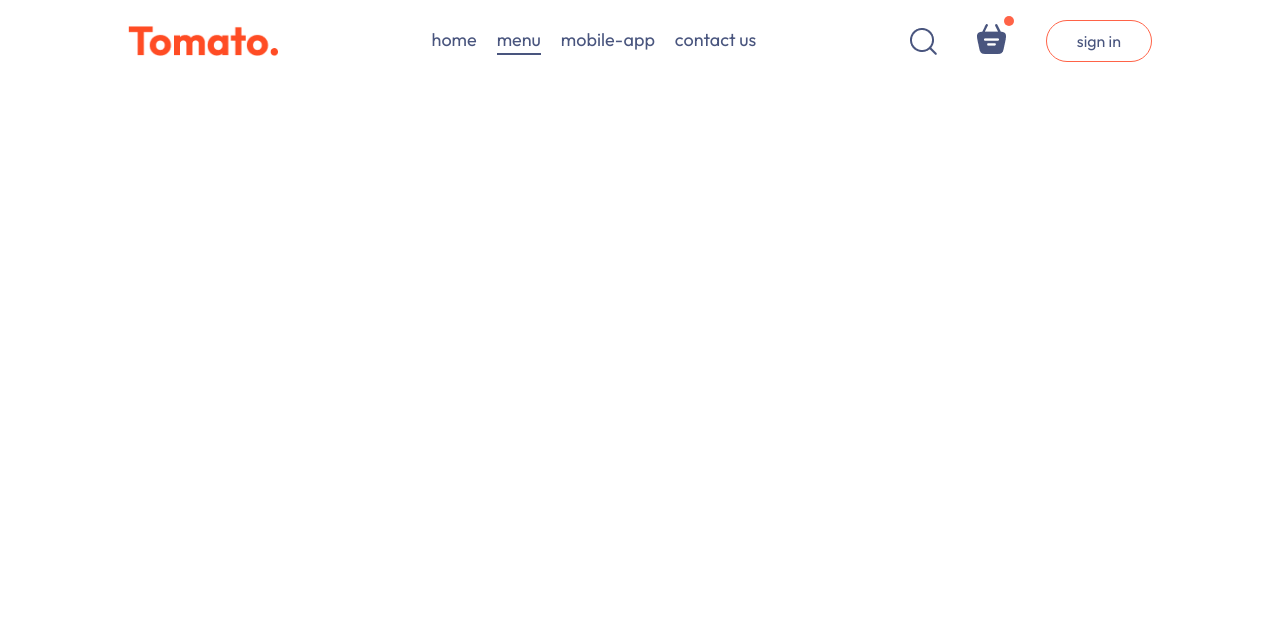
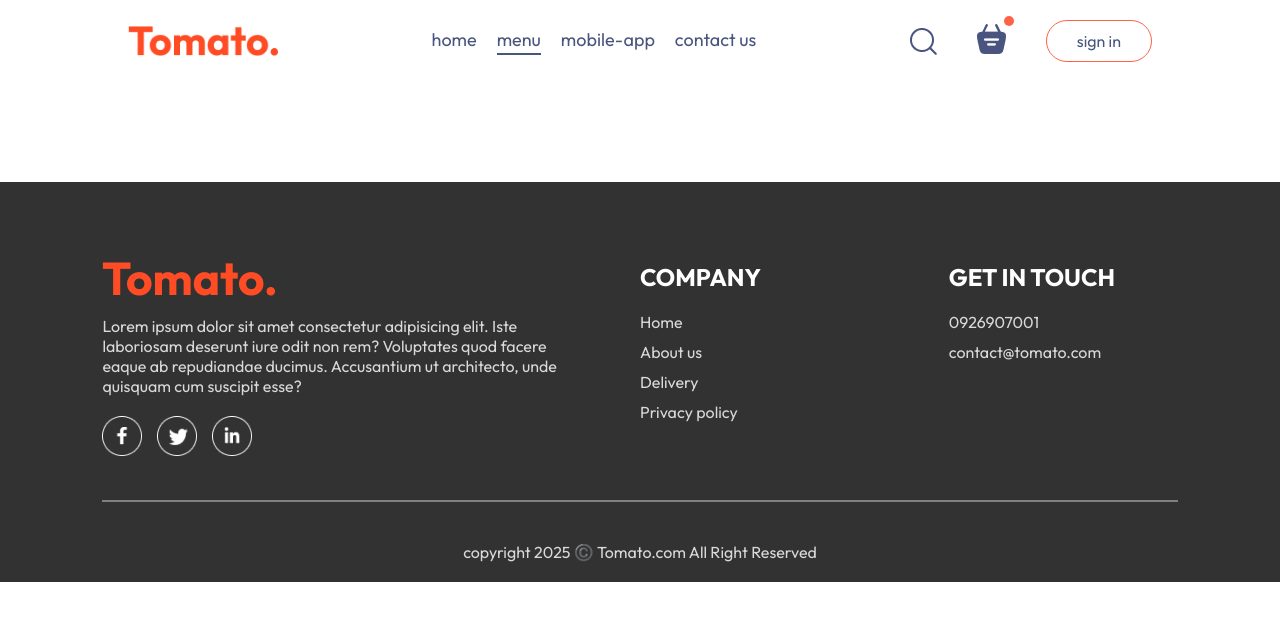
Before and after one commit to Arifeta/food-delivery, a React (Vite) app in the folder frontend/: page /order in a window 1280 px wide. Shown: the top 620 px of the page. Built offline with nearby package versions, Linux system fonts and the light colour scheme; the HTML template or start-up script is replaced by a standard one.

Commit message:
footer is added

```diff
--- a/frontend/src/App.jsx
+++ b/frontend/src/App.jsx
@@ -5,10 +5,13 @@
 import Home from './Pages/Home/Home'
 import Cart from './Pages/Cart/Cart'
 import PlaceOrder from './Pages/PlaceOrder/PlaceOrder'
+import Footer from './Components/Footer/Footer';
 
 
 const App = () => {
   return (
+    <>
+
     <div className="app">
       <Navbar />
       <Routes>
@@ -17,6 +20,9 @@
         <Route path='/order' element={<PlaceOrder/ >}/>
       </Routes>
     </div>
+    <Footer/>
+
+    </>
   );
 };
 
--- /dev/null
+++ b/frontend/src/Components/Footer/Footer.css
@@ -0,0 +1,45 @@
+.footer{
+    color: #d9d9d9;
+    background-color: #323232;
+    display: flex;
+    flex-direction: column;
+    align-items: center;
+    gap: 20px;
+    padding: 20px 8vw;
+    padding-top: 80px;
+    margin-top: 100px;
+}
+.footer-content{
+    width: 100%;
+    display: grid;
+    grid-template-columns: 2fr 1fr 1fr;
+    gap: 80px;
+}
+
+.footer-content-left, .footer-content-right, .footer-content-center{
+    display: flex;
+    flex-direction: column;
+    align-items: start;
+    gap: 20px;
+}
+.footer-content-left li, .footer-content-right li, .footer-content-center li{
+    list-style: none;
+    margin-bottom: 10px;
+    cursor: pointer;
+}
+.footer-content-right h2, .footer-content-center h2{
+    color: white;
+}
+
+.footer-social-icons img{
+    width: 40px;
+    margin-right: 15px;
+}
+
+.footer hr{
+    width: 100%;
+    height: 2px;
+    margin: 20px 0px;
+    background-color: grey;
+    border: none;
+}
--- /dev/null
+++ b/frontend/src/Components/Footer/Footer.jsx
@@ -0,0 +1,41 @@
+import React from 'react'
+import './Footer.css'
+import { assets } from '../../assets/assets'
+
+const Footer = () => {
+  return (
+    <div className='footer' id='footer' >
+      <div className="footer-content">
+        <div className="footer-content-left">
+            <img src={assets.logo} alt="" />
+            <p>Lorem ipsum dolor sit amet consectetur adipisicing elit. Iste laboriosam deserunt iure odit non rem? Voluptates quod facere eaque ab repudiandae ducimus. Accusantium ut architecto, unde quisquam cum suscipit esse?</p>
+            <div className="footer-social-icons">
+                <img src={assets.facebook_icon} alt="" />
+                <img src={assets.twitter_icon} alt="" />
+                <img src={assets.linkedin_icon} alt="" />
+            </div>
+        </div>
+        <div className="footer-content-center">
+            <h2>COMPANY</h2>
+            <ul>
+                <li>Home</li>
+                <li>About us</li>
+                <li>Delivery</li>
+                <li>Privacy policy</li>
+            </ul>
+        </div>
+        <div className="footer-content-right">
+            <h2>GET IN TOUCH</h2>
+            <ul>
+                <li>0926907001</li>
+                <li>contact@tomato.com</li>
+            </ul>
+        </div>
+      </div>
+      <hr />
+      <p className="footer-copyright">copyright 2025 ©️ Tomato.com All Right Reserved </p>
+    </div>
+  )
+}
+
+export default Footer
```
